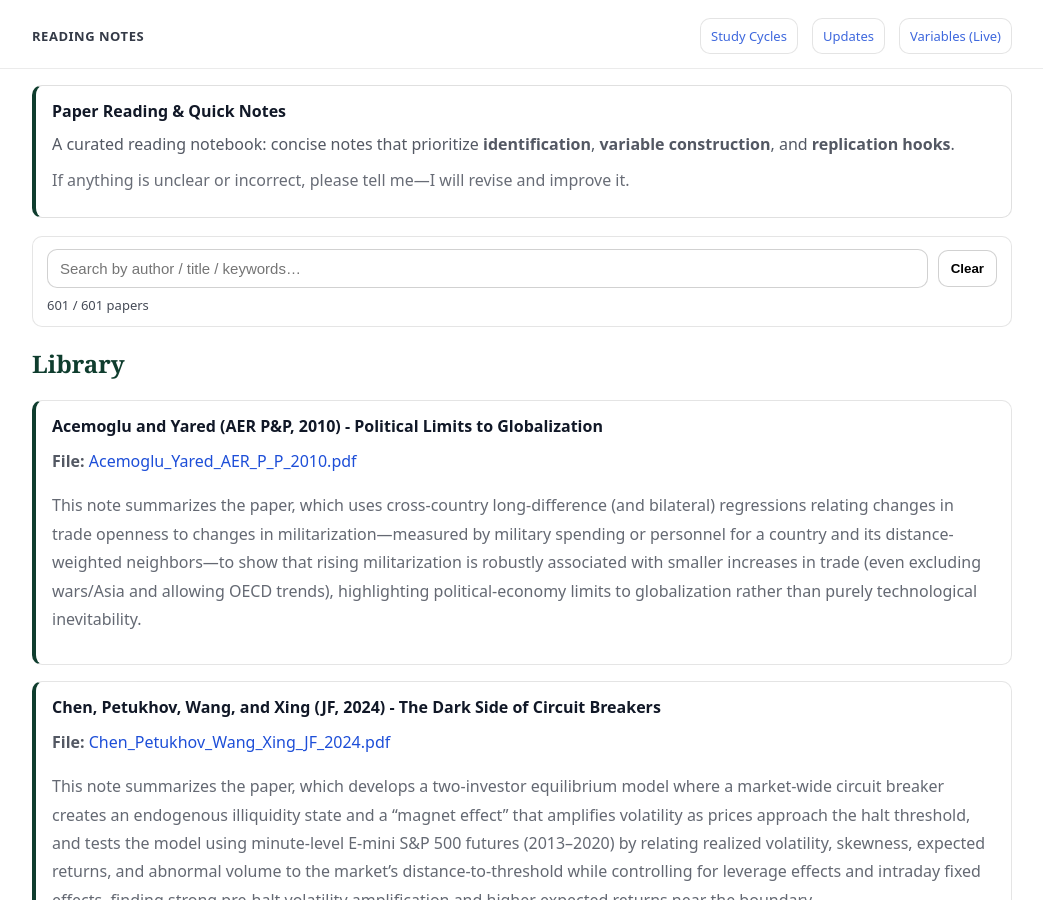
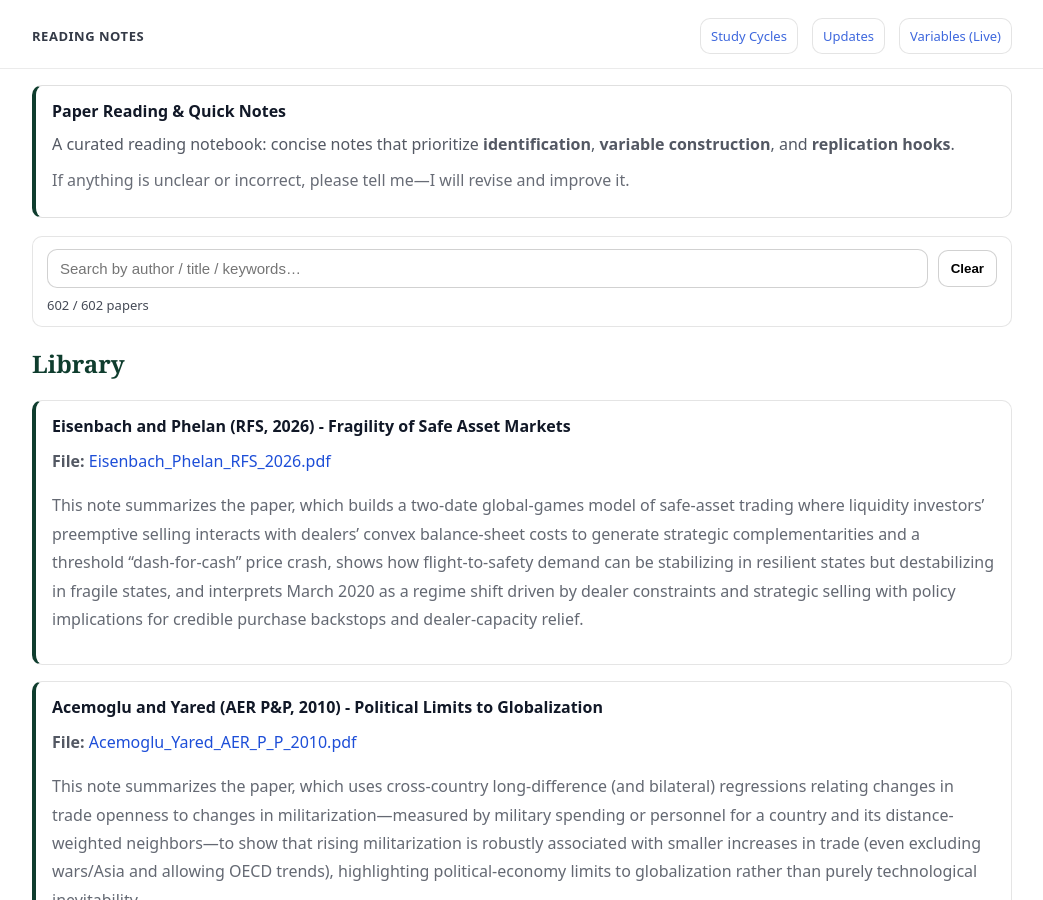
Before and after one commit to yaxinzn/study-archive, a Jekyll site: the page built from reading/index.md, in a window 1280 px wide and 900 px high. Shown: the whole window, without its empty margins (118-1161 px from the left). Built offline with Jekyll 4.4.1, drawn with Linux system fonts in a browser that asks for light colours.

Commit message:
Reading: add/update Eisenbach_Phelan_RFS_2026.pdf

```diff
--- a/_data/reading.yml
+++ b/_data/reading.yml
@@ -1,3 +1,7 @@
+- title: "Eisenbach and Phelan (RFS, 2026) - Fragility of Safe Asset Markets"
+  file: "Eisenbach_Phelan_RFS_2026.pdf"
+  desc: "This note summarizes the paper, which builds a two-date global-games model of safe-asset trading where liquidity investors’ preemptive selling interacts with dealers’ convex balance-sheet costs to generate strategic complementarities and a threshold “dash-for-cash” price crash, shows how flight-to-safety demand can be stabilizing in resilient states but destabilizing in fragile states, and interprets March 2020 as a regime shift driven by dealer constraints and strategic selling with policy implications for credible purchase backstops and dealer-capacity relief."
+
 - title: "Acemoglu and Yared (AER P&P, 2010) - Political Limits to Globalization"
   file: "Acemoglu_Yared_AER_P_P_2010.pdf"
   desc: "This note summarizes the paper, which uses cross-country long-difference (and bilateral) regressions relating changes in trade openness to changes in militarization—measured by military spending or personnel for a country and its distance-weighted neighbors—to show that rising militarization is robustly associated with smaller increases in trade (even excluding wars/Asia and allowing OECD trends), highlighting political-economy limits to globalization rather than purely technological inevitability."
```
Also changed, not shown: 1 other file.
